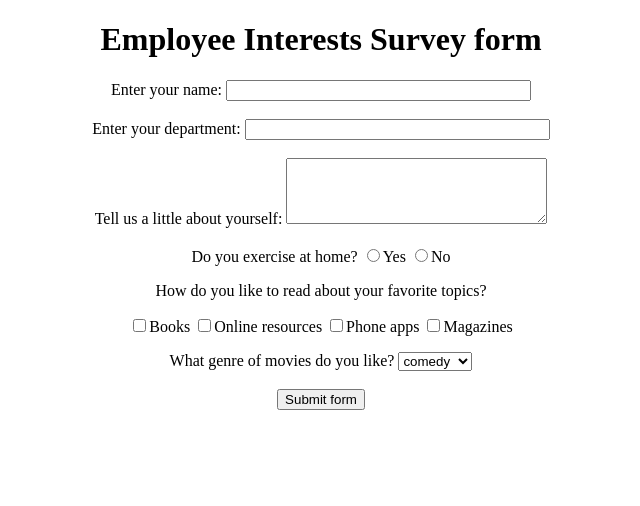
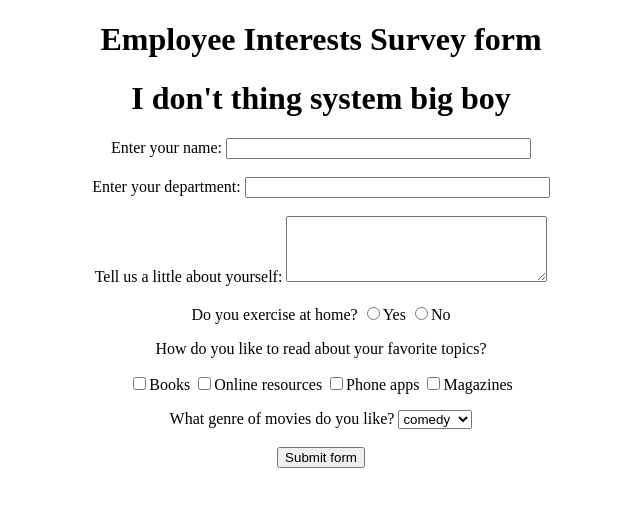
Before and after one commit to Loilv95/git-code-mapping, a plain HTML site: page index.html in a window 1280 px wide. Shown: the whole page, without its empty margins (319-959 px from the left). Drawn offline with Linux system fonts and the light colour scheme.

Commit message:
Update index.html
add branch develop

```diff
--- a/index.html
+++ b/index.html
@@ -13,6 +13,7 @@
 <div align="center">
 <!--Adds a heading to the form-->
 <h1>Employee Interests Survey form</h1>
+<h1>I don't thing system big boy</h1>
 Enter your name:
 <!-- Input type text for small texts, specify size -->
 <input type="text" name="UserName" size=35 maxlength=35 value="">
```
